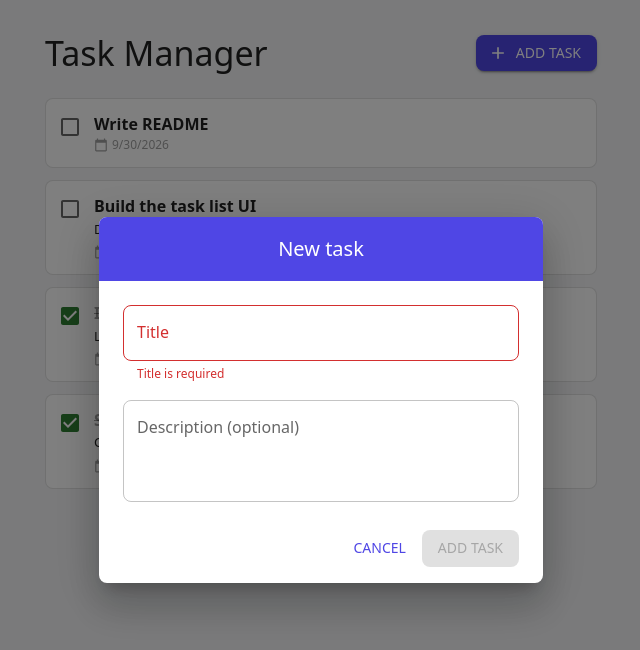
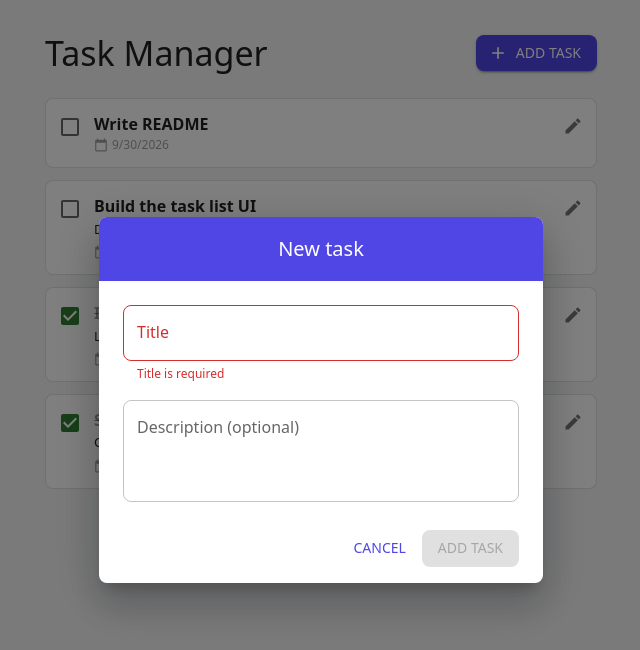
Before and after one commit to valmores/task-manager, a React (Vite) app in the folder frontend/: page / in a window 1280 px wide. Both pictures are taken after a click on the button "ADD TASK". Shown: the top 650 px of the page, without its empty margins (319-959 px from the left). Built offline with nearby package versions, Linux system fonts and the light colour scheme.

Commit message:
feat: add task editing

```diff
--- a/frontend/src/components/TaskCard.tsx
+++ b/frontend/src/components/TaskCard.tsx
@@ -1,6 +1,9 @@
-import { Box, Checkbox, Paper, Typography } from '@mui/material'
+import { useState } from 'react'
+import { Box, Checkbox, IconButton, Paper, Typography } from '@mui/material'
+import EditIcon from '@mui/icons-material/Edit'
 import CalendarTodayIcon from '@mui/icons-material/CalendarToday'
 import { useToggleTask } from '../hooks/useTasks'
+import TaskForm from './TaskForm'
 import type { Task } from '../types/task'
 
 interface TaskCardProps {
@@ -10,6 +13,7 @@ interface TaskCardProps {
 function TaskCard({ task }: TaskCardProps) {
   const { id, title, description, completed, created_at } = task
   const toggleTask = useToggleTask()
+  const [editOpen, setEditOpen] = useState(false)
 
   return (
     <Paper
@@ -59,6 +63,14 @@ function TaskCard({ task }: TaskCardProps) {
           </Typography>
         )}
       </Box>
+      <IconButton
+        size="small"
+        onClick={() => setEditOpen(true)}
+        aria-label={`Edit "${title}"`}
+      >
+        <EditIcon fontSize="small" />
+      </IconButton>
+      <TaskForm open={editOpen} onClose={() => setEditOpen(false)} task={task} />
     </Paper>
   )
 }
--- a/frontend/src/components/TaskForm.tsx
+++ b/frontend/src/components/TaskForm.tsx
@@ -10,28 +10,40 @@ import {
   TextField,
 } from '@mui/material'
 import ErrorBanner from './ErrorBanner'
-import { useCreateTask } from '../hooks/useTasks'
+import { useCreateTask, useUpdateTask } from '../hooks/useTasks'
 import Spinner from './Spinner'
+import type { Task } from '../types/task'
 
 interface TaskFormProps {
   open: boolean
   onClose: () => void
+  // When provided, the form edits this task instead of creating a new one.
+  task?: Task
 }
 
-function TaskForm({ open, onClose }: TaskFormProps) {
-  const [title, setTitle] = useState('')
-  const [description, setDescription] = useState('')
+function TaskForm({ open, onClose, task }: TaskFormProps) {
+  return (
+    <Dialog open={open} onClose={onClose} fullWidth maxWidth="xs">
+      <TaskFormContent task={task} onClose={onClose} />
+    </Dialog>
+  )
+}
+
+// Mounted only while the dialog is open, so its state starts fresh every time.
+function TaskFormContent({ task, onClose }: Pick<TaskFormProps, 'task' | 'onClose'>) {
+  const [title, setTitle] = useState(task?.title ?? '')
+  const [description, setDescription] = useState(task?.description ?? '')
   const [titleTouched, setTitleTouched] = useState(false)
   const createTask = useCreateTask()
+  const updateTask = useUpdateTask()
+
+  const isEditing = task !== undefined
+  const mutation = isEditing ? updateTask : createTask
   const titleError = titleTouched && !title.trim()
-
-  const handleClose = () => {
-    setTitle('')
-    setDescription('')
-    setTitleTouched(false)
-    createTask.reset()
-    onClose()
-  }
+  const unchanged =
+    isEditing &&
+    title.trim() === task.title &&
+    description.trim() === (task.description ?? '')
 
   const handleSubmit = (event: FormEvent) => {
     event.preventDefault()
@@ -42,14 +54,15 @@ function TaskForm({ open, onClose }: TaskFormProps) {
       return
     }
 
-    createTask.mutate(
-      { title: trimmedTitle, description: description.trim() },
-      { onSuccess: handleClose },
-    )
+    const data = { title: trimmedTitle, description: description.trim() }
+    if (isEditing) {
+      updateTask.mutate({ id: task.id, ...data }, { onSuccess: onClose })
+    } else {
+      createTask.mutate(data, { onSuccess: onClose })
+    }
   }
 
   return (
-    <Dialog open={open} onClose={handleClose} fullWidth maxWidth="xs">
     <form onSubmit={handleSubmit} noValidate>
       <DialogTitle
         sx={{
@@ -58,19 +71,18 @@ function TaskForm({ open, onClose }: TaskFormProps) {
           textAlign: 'center',
         }}
       >
-          New task
+        {isEditing ? 'Edit task' : 'New task'}
       </DialogTitle>
       <DialogContent>
         <Stack spacing={2} sx={{ pt: 3 }}>
-            {createTask.isError && (
-              <ErrorBanner message={createTask.error.message} onDismiss={createTask.reset} />
+          {mutation.isError && (
+            <ErrorBanner message={mutation.error.message} onDismiss={mutation.reset} />
           )}
           <TextField
             label="Title"
             value={title}
             onChange={(event) => setTitle(event.target.value)}
             onBlur={() => setTitleTouched(true)}
-
             error={titleError}
             helperText={titleError ? 'Title is required' : ' '}
             autoFocus
@@ -87,19 +99,24 @@ function TaskForm({ open, onClose }: TaskFormProps) {
         </Stack>
       </DialogContent>
       <DialogActions sx={{ px: 3, pb: 2 }}>
-          <Button onClick={handleClose} disabled={createTask.isPending}>
+        <Button onClick={onClose} disabled={mutation.isPending}>
           Cancel
         </Button>
         <Button
           type="submit"
           variant="contained"
-            disabled={!title.trim() || createTask.isPending}
+          disabled={!title.trim() || unchanged || mutation.isPending}
         >
-            {createTask.isPending ? <Spinner label="Saving" size={15} /> : 'Add task'}
+          {mutation.isPending ? (
+            <Spinner label="Saving" size={15} />
+          ) : isEditing ? (
+            'Save'
+          ) : (
+            'Add task'
+          )}
         </Button>
       </DialogActions>
     </form>
-    </Dialog>
   )
 }
 
```
Lines whose indentation alone changed are shown as unchanged.
